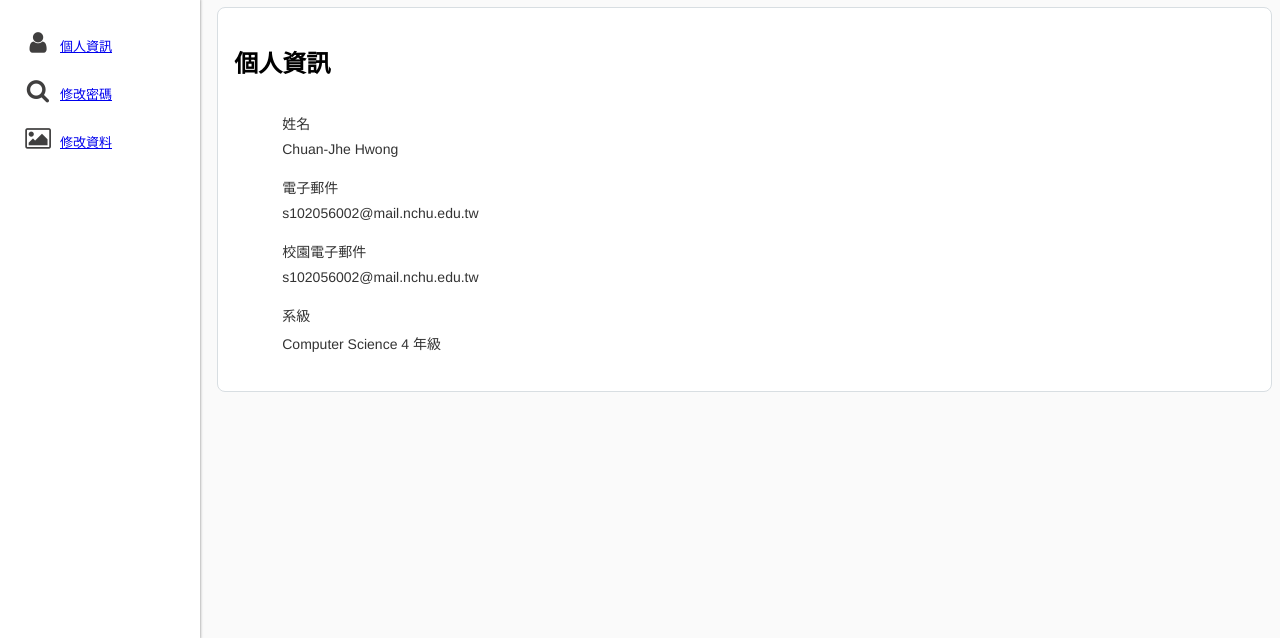
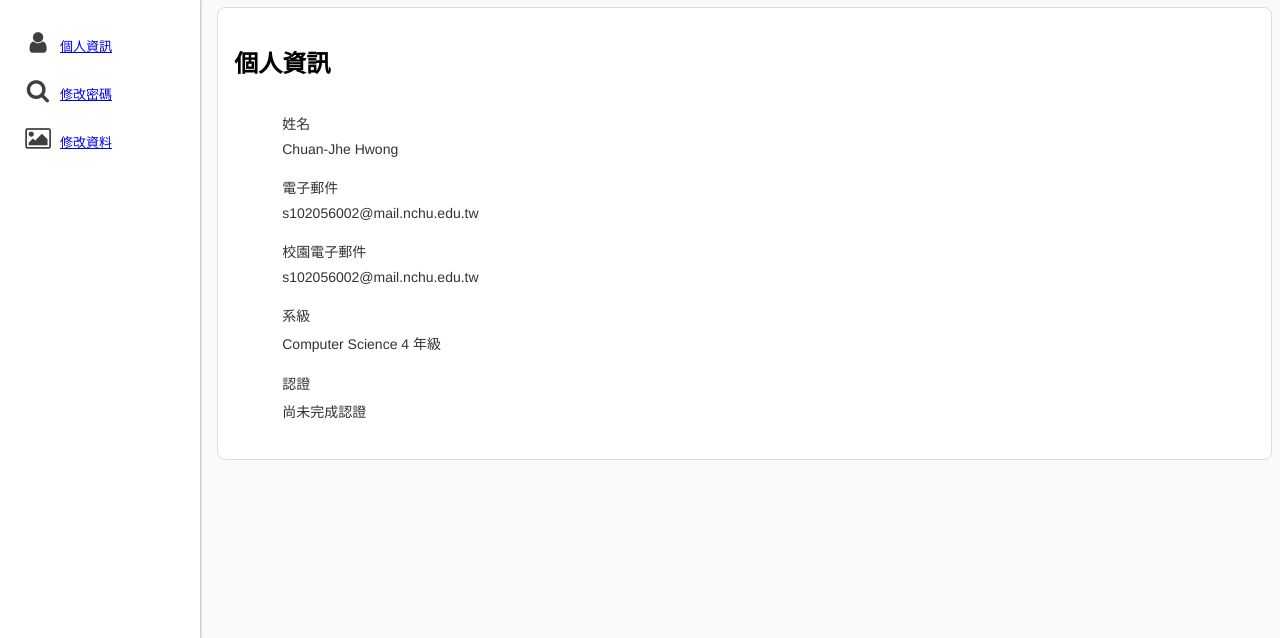
Before and after one commit to Stufinite/userpool, a Django app: page /accounts/profile/ in a window 1280 px wide. Shown: the part 109-747 px from the top of the page. Run offline with Django 3.2, Linux system fonts and the light colour scheme; a user stored in the database is signed in; data comes from the database, SQL or seed files in the repository; both versions use the stored data as it was before the commit; some libraries are stand-ins or nearby versions.

Commit message:
Added verification status to profile info page

```diff
--- a/login/templates/profile/info.html
+++ b/login/templates/profile/info.html
@@ -23,6 +23,15 @@
       <span class='stufinite-profile-menu-title'>系級</span>
       {{ userprofile.major }} {{ userprofile.grade }} 年級
     </li>
+
+    <li class='stufinite-profile-menu-item'>
+      <span class='stufinite-profile-menu-title'>認證</span>
+       {% if userprofile.verified %}
+       已認證
+       {% else %}
+       尚未完成認證
+       {% endif %}
+    </li>
   </ul>
 </section>
 {% endblock %}
```
Also changed, not shown: db.sqlite3 (deleted).
